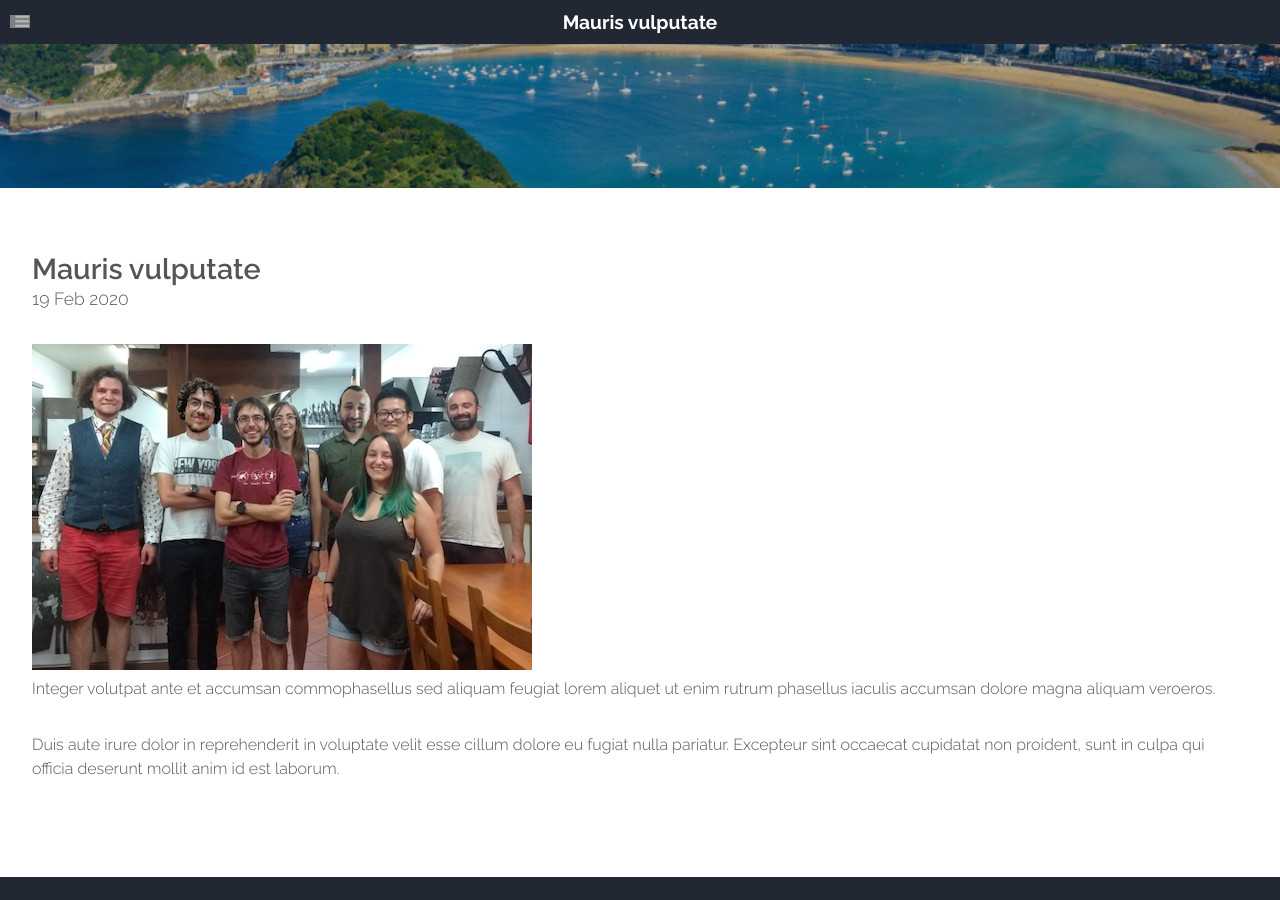
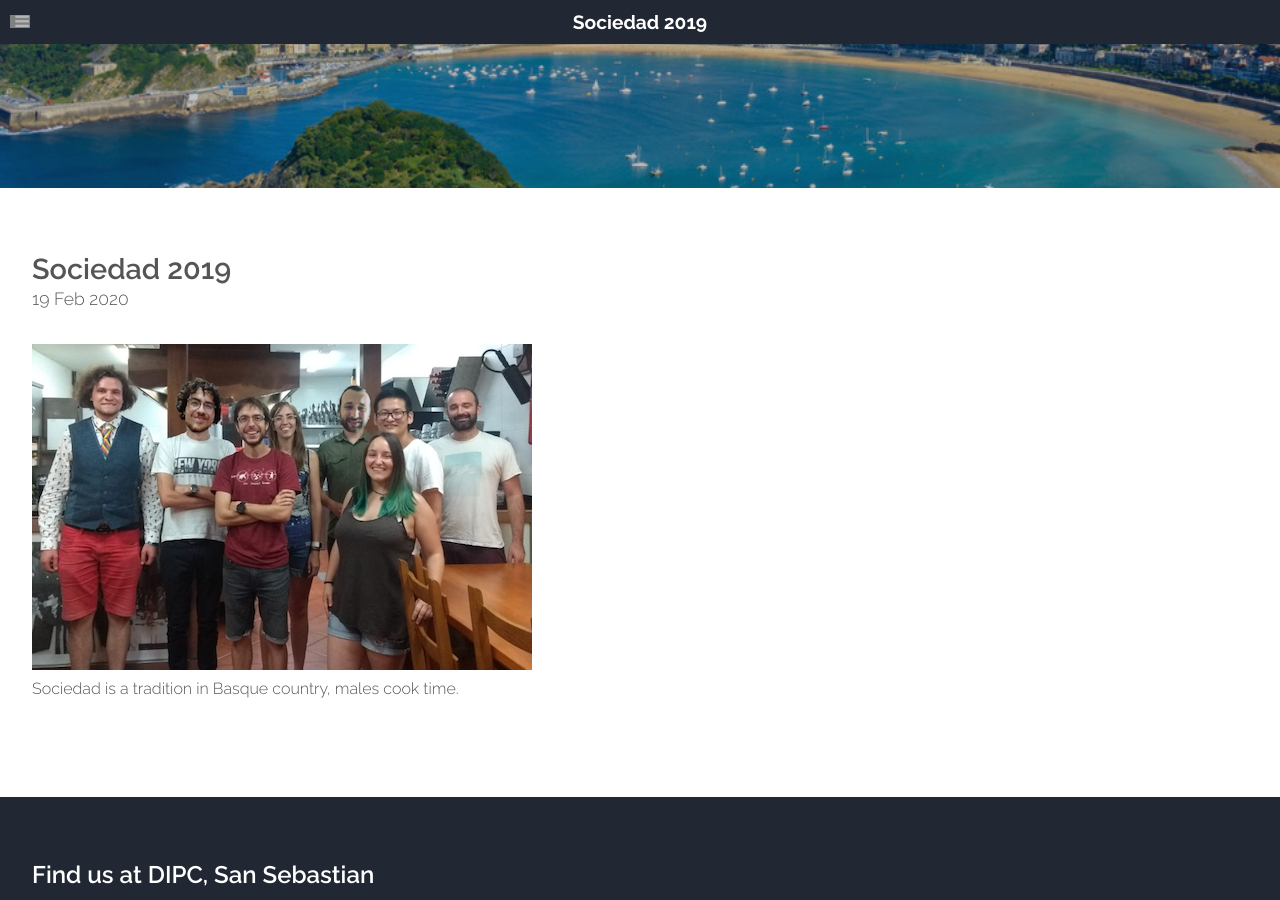
Before and after one commit to old-jekyll-templates/Horizons-Jekyll-Theme, a Jekyll site: the page built from _posts/2020-02-19-test-post.md, in a window 1280 px wide and 900 px high. Built offline with Jekyll 4.4.1, drawn with Linux system fonts in a browser that asks for light colours; grey boxes are pictures that could not be loaded.

Commit message:
Update 2020-02-19-test-post.md

```diff
--- a/_posts/2020-02-19-test-post.md
+++ b/_posts/2020-02-19-test-post.md
@@ -1,8 +1,7 @@
 ---
-title: Mauris vulputate
+title: Sociedad 2019
 featured: images/pic02.jpg
 layout: post
 ---
 
-<p>Integer volutpat ante et accumsan commophasellus sed aliquam feugiat lorem aliquet ut enim rutrum phasellus iaculis accumsan dolore magna aliquam veroeros.</p>
-<p>Duis aute irure dolor in reprehenderit in voluptate velit esse cillum dolore eu fugiat nulla pariatur. Excepteur sint occaecat cupidatat non proident, sunt in culpa qui officia deserunt mollit anim id est laborum.</p>
+<p>Sociedad is a tradition in Basque country, males cook time.</p>
```
